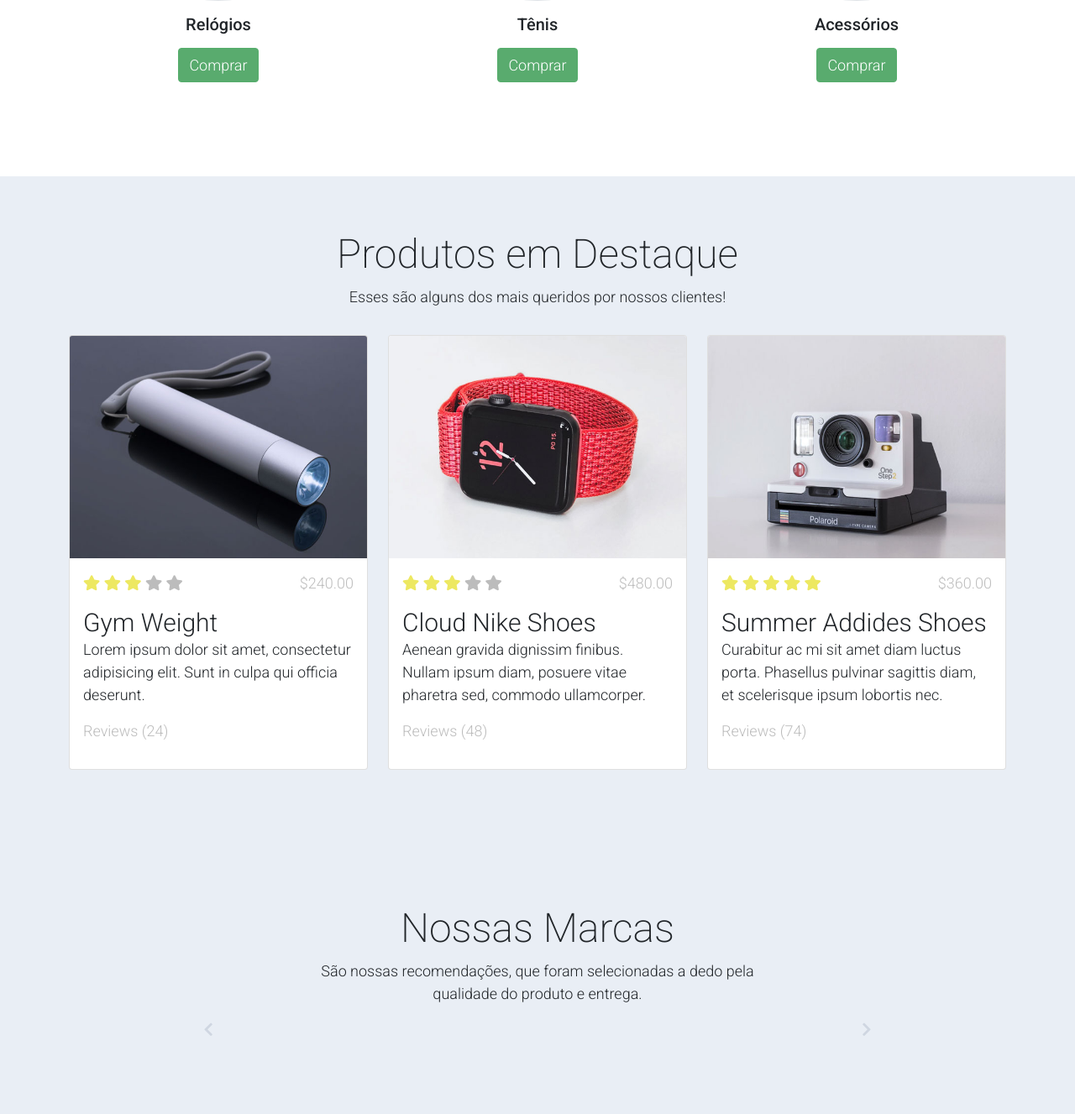
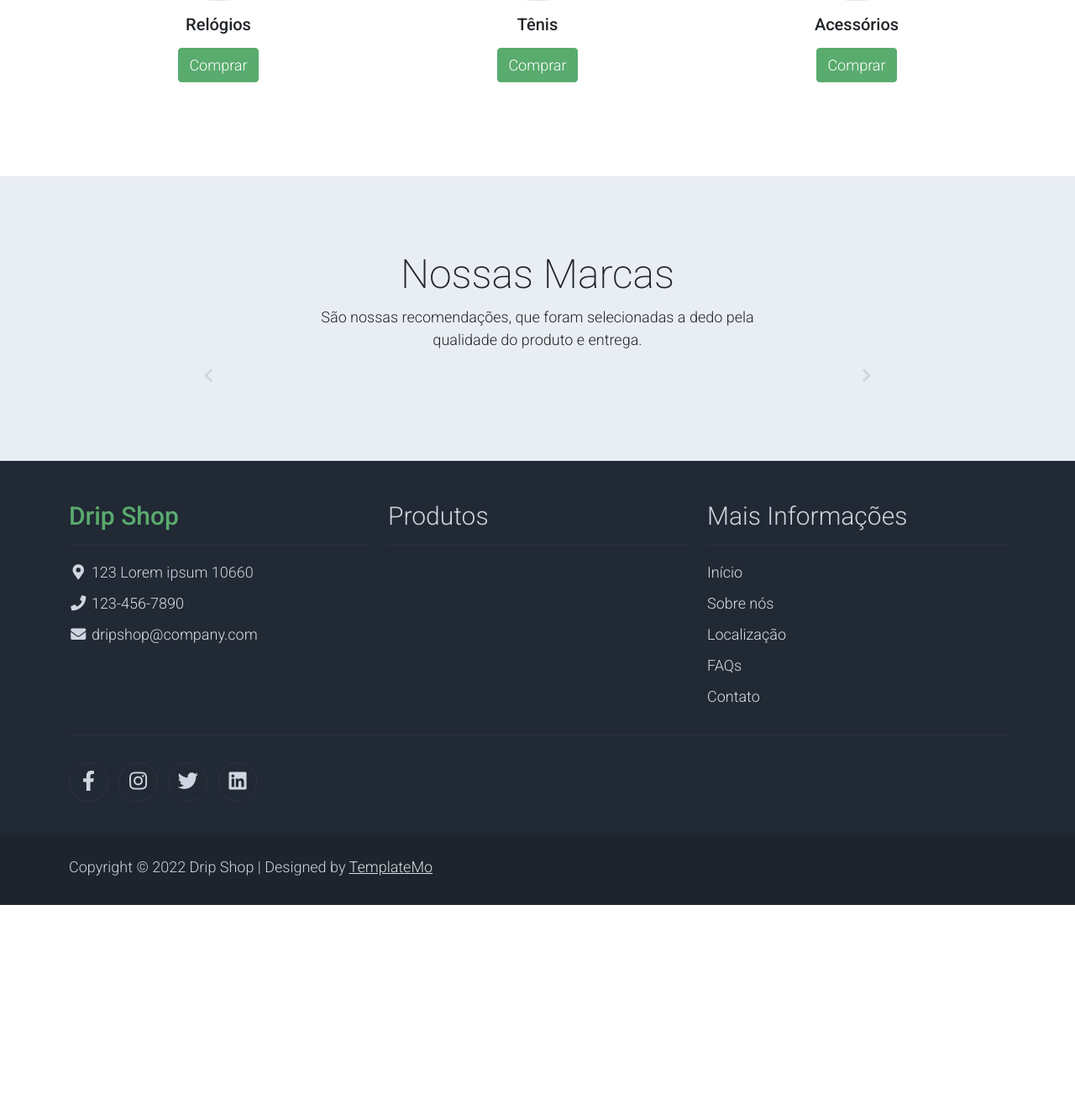
Before and after one commit to nuzael/ecommerce, a Django app: page / in a window 1280 px wide. Shown: the part 1213-2540 px from the top of the page at 84% size. After the commit the page ends 2291 px from the top, so only its background shows below. Run offline with Django 4.2, Linux system fonts and the light colour scheme; data that the repository does not hold is empty; parts of the project's set-up code (start-up, migrations or seed data) failed here and were passed over; some libraries are stand-ins or nearby versions.

Commit message:
refactor: remove featured product

```diff
--- a/app/templates/index.html
+++ b/app/templates/index.html
@@ -125,7 +125,7 @@
     <!-- End Categories of The Month -->
 
     <!-- Start Featured Product -->
-    <section class="bg-light">
+    <!-- <section class="bg-light">
         <div class="container py-5">
             <div class="row text-center py-3">
                 <div class="col-lg-6 m-auto">
@@ -202,7 +202,7 @@
                 </div>
             </div>
         </div>
-    </section>
+    </section> -->
     <!-- End Featured Product -->
 
     <!-- Start Brands -->
```
